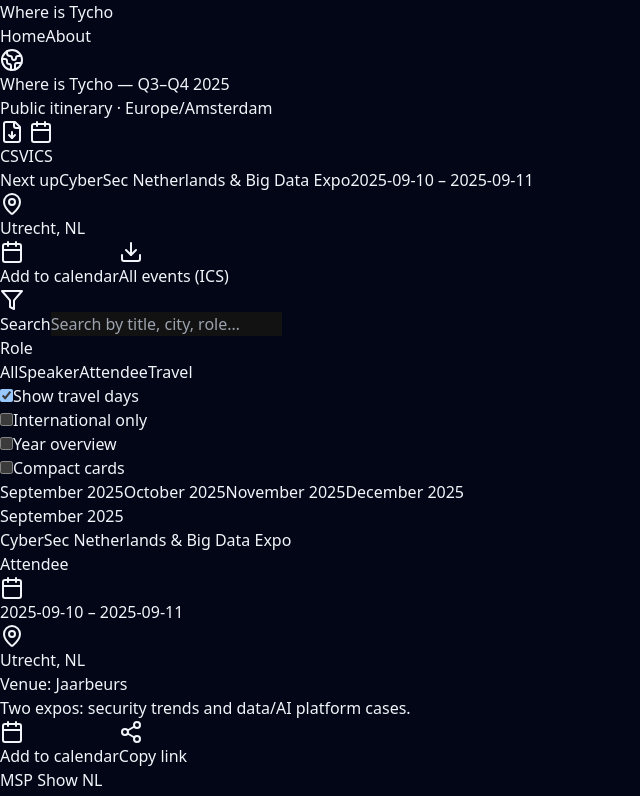
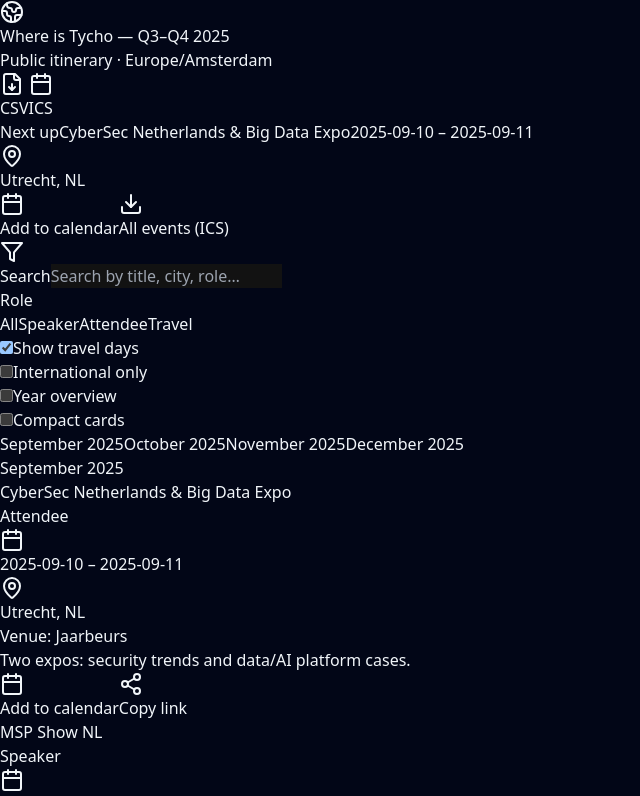
Before and after one commit to TychoLoke/where-is-tycho, a Next.js app: page / in a window 1280 px wide. Shown: the top 796 px of the page, without its empty margins (0-640 px from the left). Built offline with nearby package versions, Linux system fonts and the light colour scheme.

Commit message:
Update layout.jsx

```diff
--- a/src/app/layout.jsx
+++ b/src/app/layout.jsx
@@ -1,4 +1,3 @@
-import Link from "next/link";
 import "@/styles/globals.css";
 
 export const metadata = {
@@ -15,22 +14,6 @@
   return (
     <html lang="en" className="dark">
       <body className="bg-slate-950 text-slate-100">
-        {/* Global top nav (appears on all routes) */}
-        <div className="border-b border-slate-900 bg-slate-950/95 backdrop-blur">
-          <div className="max-w-6xl mx-auto px-6 h-12 flex items-center justify-between">
-            <Link href="/" className="text-sm font-medium text-slate-200 hover:text-white">
-              Where is Tycho
-            </Link>
-            <nav className="flex items-center gap-6">
-              <Link href="/" className="relative text-sm text-slate-300 hover:text-slate-100">
-                <span className="after:absolute after:-bottom-1 after:left-0 after:h-[2px] after:w-0 after:bg-gradient-to-r after:from-fuchsia-500 after:to-indigo-500 hover:after:w-full after:transition-all">Home</span>
-              </Link>
-              <Link href="/about" className="relative text-sm text-slate-300 hover:text-slate-100">
-                <span className="after:absolute after:-bottom-1 after:left-0 after:h-[2px] after:w-0 after:bg-gradient-to-r after:from-fuchsia-500 after:to-indigo-500 hover:after:w-full after:transition-all">About</span>
-              </Link>
-            </nav>
-          </div>
-        </div>
         {children}
       </body>
     </html>
```
